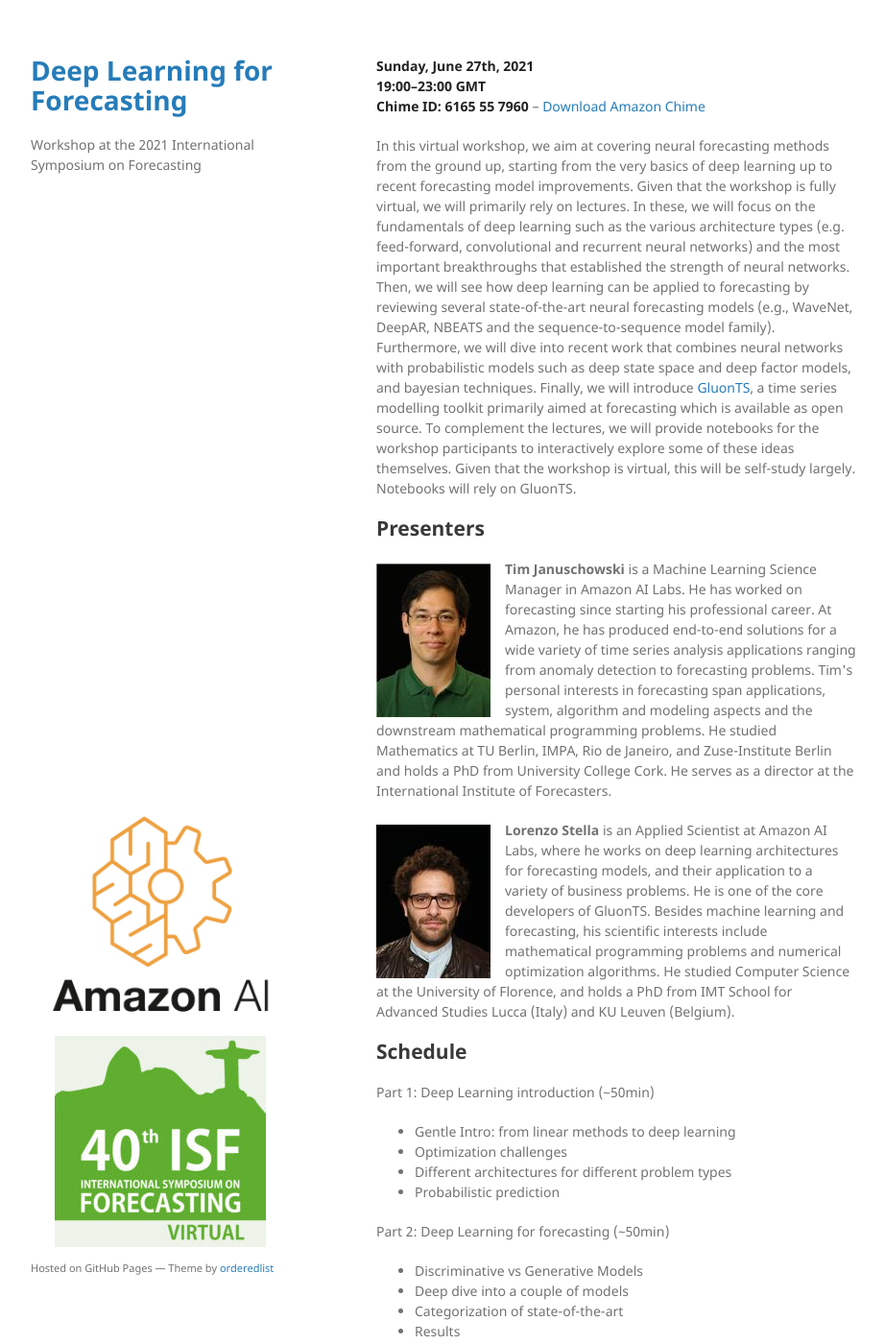
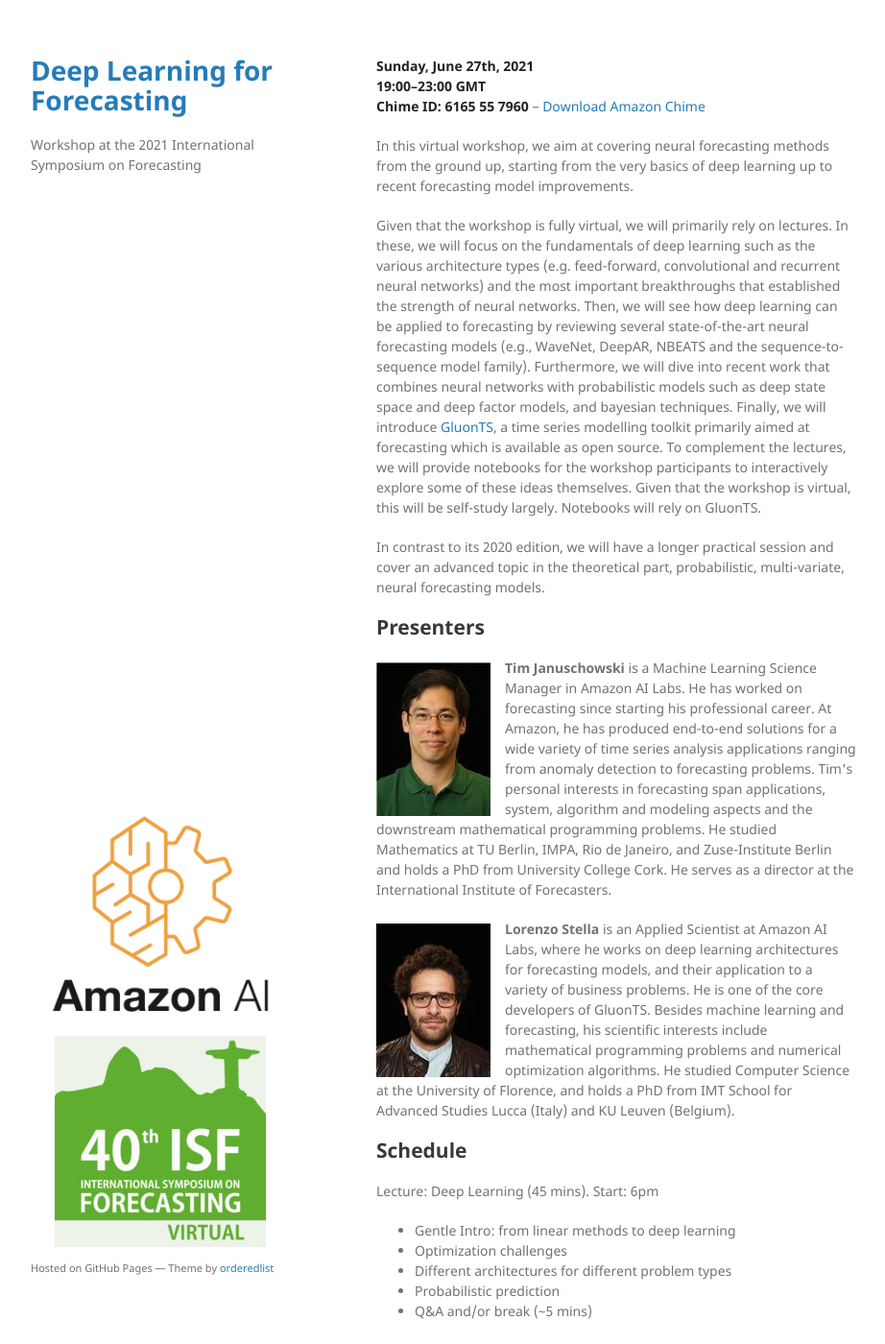
Before and after one commit to lostella/ISF-2021-Deep-Learning-Workshop, a Jekyll site: the page built from index.md, in a window 1280 px wide and 1400 px high. Shown: the whole window at 96% size, without its empty margins (178-1100 px from the left). Built offline with Jekyll 4.4.1, drawn with Linux system fonts in a browser that asks for light colours; some of the changed text lies outside the part shown.

Commit message:
small changes

```diff
--- a/index.md
+++ b/index.md
@@ -7,6 +7,7 @@
 **Chime ID: 6165 55 7960** -- [Download Amazon Chime](https://aws.amazon.com/chime/download)
 
 In this virtual workshop, we aim at covering neural forecasting methods from the ground up, starting from the very basics of deep learning up to recent forecasting model improvements.
+
 Given that the workshop is fully virtual, we will primarily rely on lectures.
 In these, we will focus on the fundamentals of deep learning such as the various architecture types (e.g. feed-forward, convolutional and recurrent neural networks) and the most important breakthroughs that established the strength of neural networks.
 Then, we will see how deep learning can be applied to forecasting by reviewing several state-of-the-art neural forecasting models (e.g., WaveNet, DeepAR, NBEATS and the sequence-to-sequence model family).
@@ -15,6 +16,8 @@
 To complement the lectures, we will provide notebooks for the workshop participants to interactively explore some of these ideas themselves.
 Given that the workshop is virtual, this will be self-study largely.
 Notebooks will rely on GluonTS.
+
+In contrast to its 2020 edition, we will have a longer practical session and cover an advanced topic in the theoretical part, probabilistic, multi-variate, neural forecasting models.
 
 ## Presenters
 
@@ -28,19 +31,22 @@
 
 ## Schedule
 
-Part 1: Deep Learning introduction (~50min)
+Lecture: Deep Learning (45 mins). Start: 6pm
 * Gentle Intro: from linear methods to deep learning
 * Optimization challenges
 * Different architectures for different problem types
 * Probabilistic prediction
+* Q&A and/or break (~5 mins)
 
-Part 2: Deep Learning for forecasting (~50min)
+Lecture: Deep Learning for forecasting (45 mins). Start: 6:45pm
 * Discriminative vs Generative Models
 * Deep dive into a couple of models
 * Categorization of state-of-the-art
 * Results
 
-Part 3: Deep Learning for forecasting in action (~40min)
+Lecture: Multivariate Forecasting (20 mins). Start: 7:20pm
+
+Practical Session: Deep Learning for forecasting in action (1:40h). Start: 8pm
 
 ## Material
 
```
Also changed, not shown: other parts of index.md (+1 -1 lines), 1 other file.
